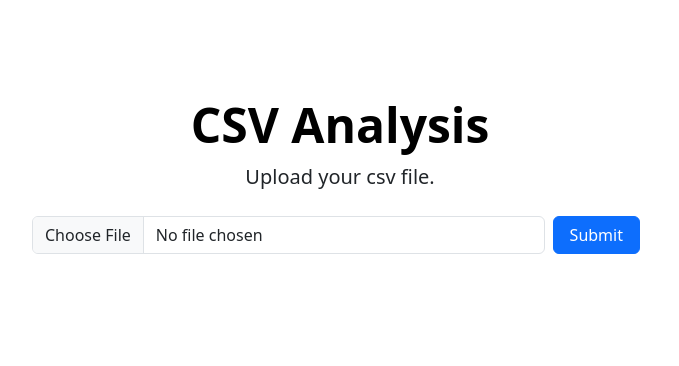
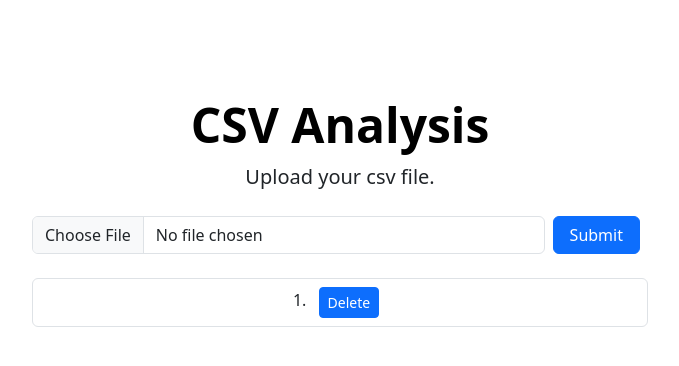
Before and after one commit to lovesomedino/CA, a React (Create React App) app in the folder frontend/: page / in a window 1280 px wide. Shown: the top 366 px of the page, without its empty margins (300-979 px from the left). Built offline with nearby package versions, Linux system fonts and the light colour scheme; no server answers.

Commit message:
파일 리스트 구현

```diff
--- a/frontend/src/components/UploadFile.js
+++ b/frontend/src/components/UploadFile.js
@@ -1,8 +1,9 @@
-import React, {useState} from 'react'
+import React, {useState, useEffect} from 'react'
 import axios from 'axios'
 
 function UploadFile() {
     const [file, setFile] = useState('');
+    const [fileList, setFileList] = useState([{}]);
 
     const url = 'http://127.0.0.1:8000/api';
 
@@ -23,7 +24,23 @@ function UploadFile() {
         ).catch(error => {
             console.log(error);
         });
+
+        getFileList();
     };
+
+    const getFileList = () => {
+        axios.get(url + '/files/').then(
+            response => {
+                setFileList(response.data);
+            }
+        ).catch(error => {
+            console.log(error)
+        });
+    };
+
+    useEffect(() => {
+        getFileList();
+    }, [fileList]);
 
     return(
         <div className="px-4 py-5 my-5 text-center">
@@ -34,6 +51,16 @@ function UploadFile() {
                     <input type="file" onChange={e => setFile(e.target.files[0])} className="form-control" />
                     <button type="button" onClick={saveFile} className="btn btn-primary btn-md px-3 gap-3 mx-2">Submit</button>
                 </div>
+                <ol className="list-group list-group-numbered my-4">
+                    {fileList.map(file => {
+                        return(
+                            <li className="list-group-item">
+                                <a>{file.file}</a>
+                                <a><button className="btn btn-primary btn-sm px-2 gap-3 mx-2">Delete</button></a>
+                            </li>
+                        )
+                    })}
+                </ol>
             </div>
         </div>
     );
```
